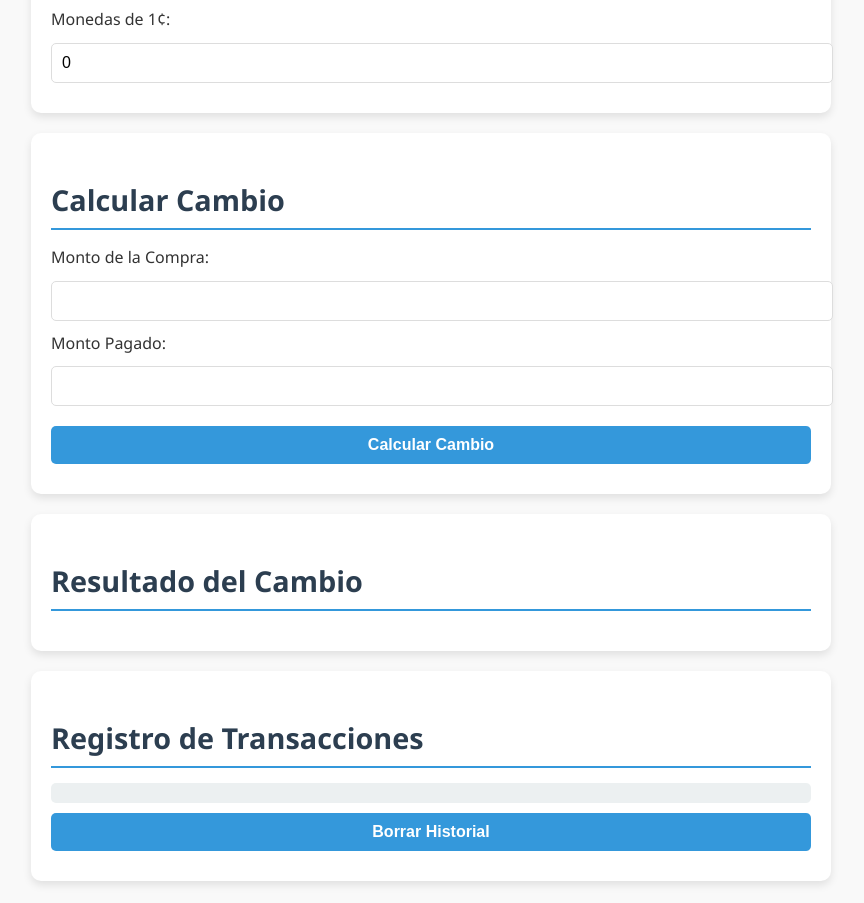
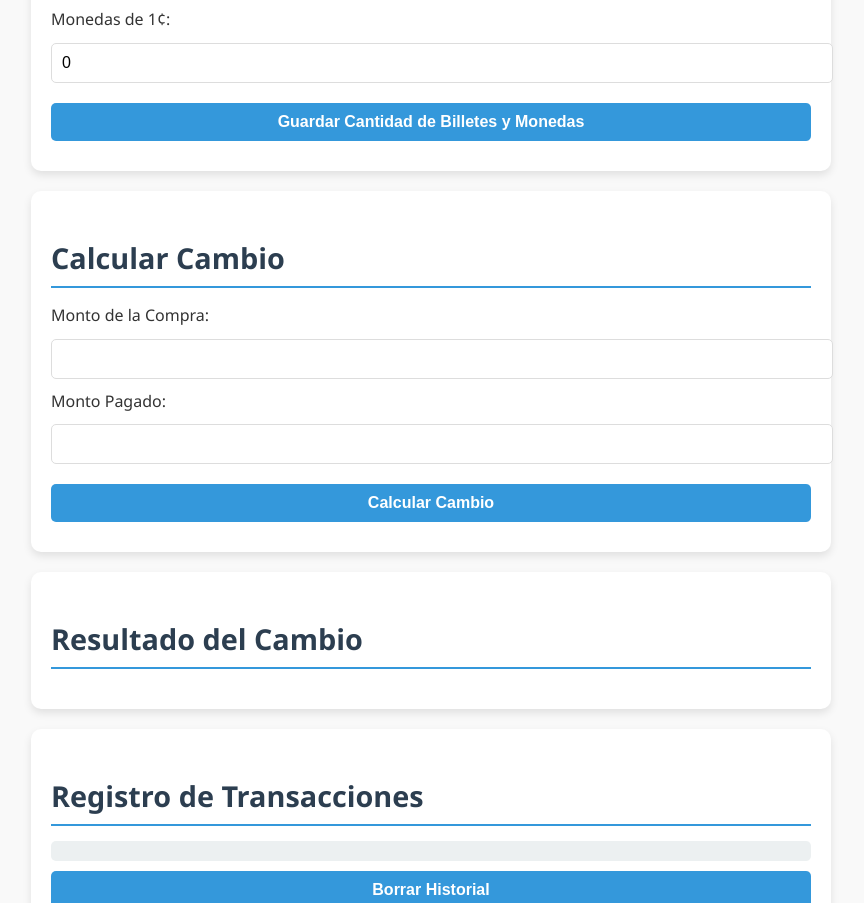
Before and after one commit to machg2105/z1.github.io, a plain HTML site: page index.html in a window 1280 px wide. Shown: the part 1122-2025 px from the top of the page, without its empty margins (209-1073 px from the left). Drawn offline with Linux system fonts and the light colour scheme.

Commit message:
Update index.html

```diff
--- a/index.html
+++ b/index.html
@@ -32,6 +32,8 @@
         <input type="number" id="coin5" min="0" value="0">
         <label for="coin1cent">Monedas de 1¢:</label>
         <input type="number" id="coin1cent" min="0" value="0">
+        <!-- Botón para guardar manualmente -->
+        <button onclick="saveState()">Guardar Cantidad de Billetes y Monedas</button>
     </div>
 
     <div class="section">
```
